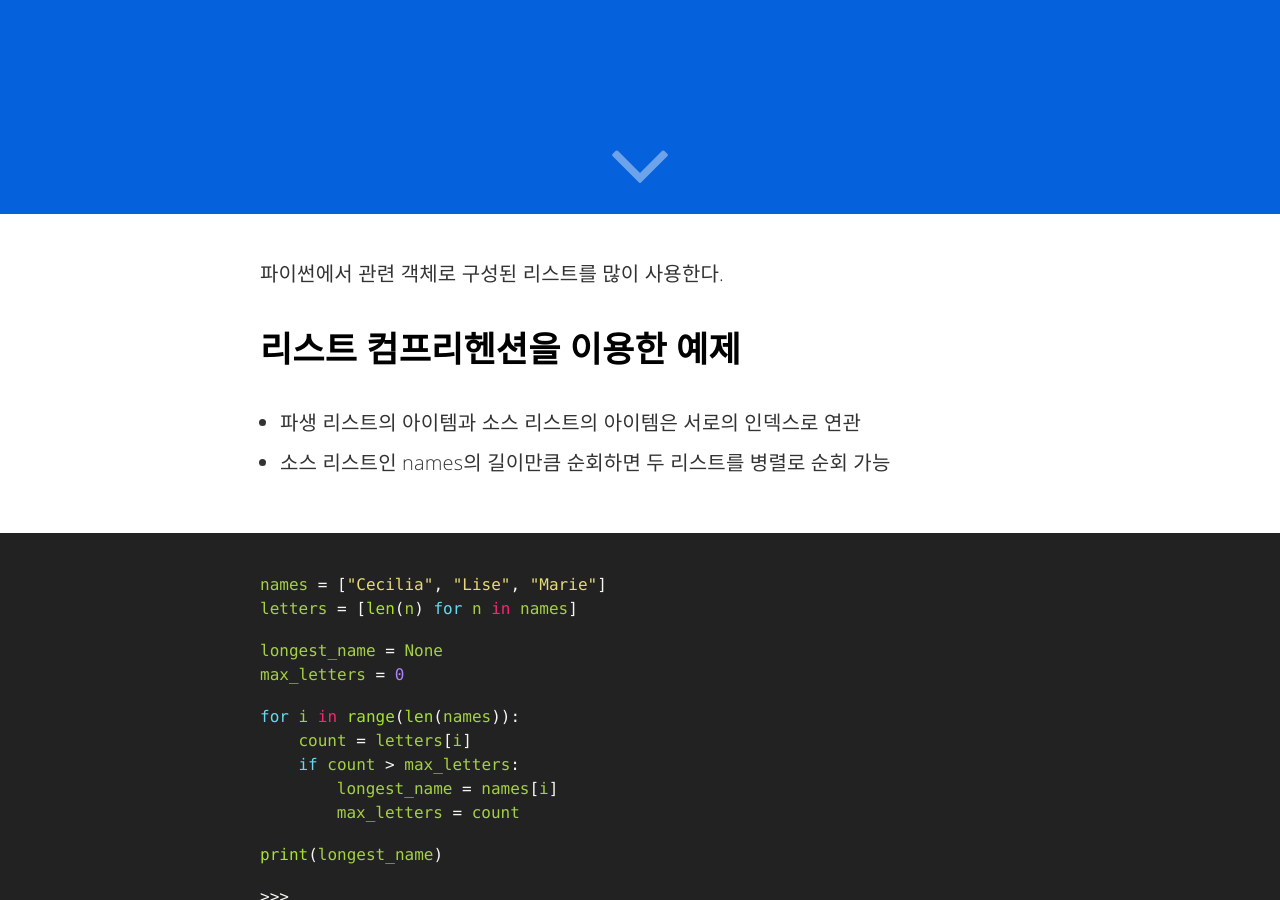
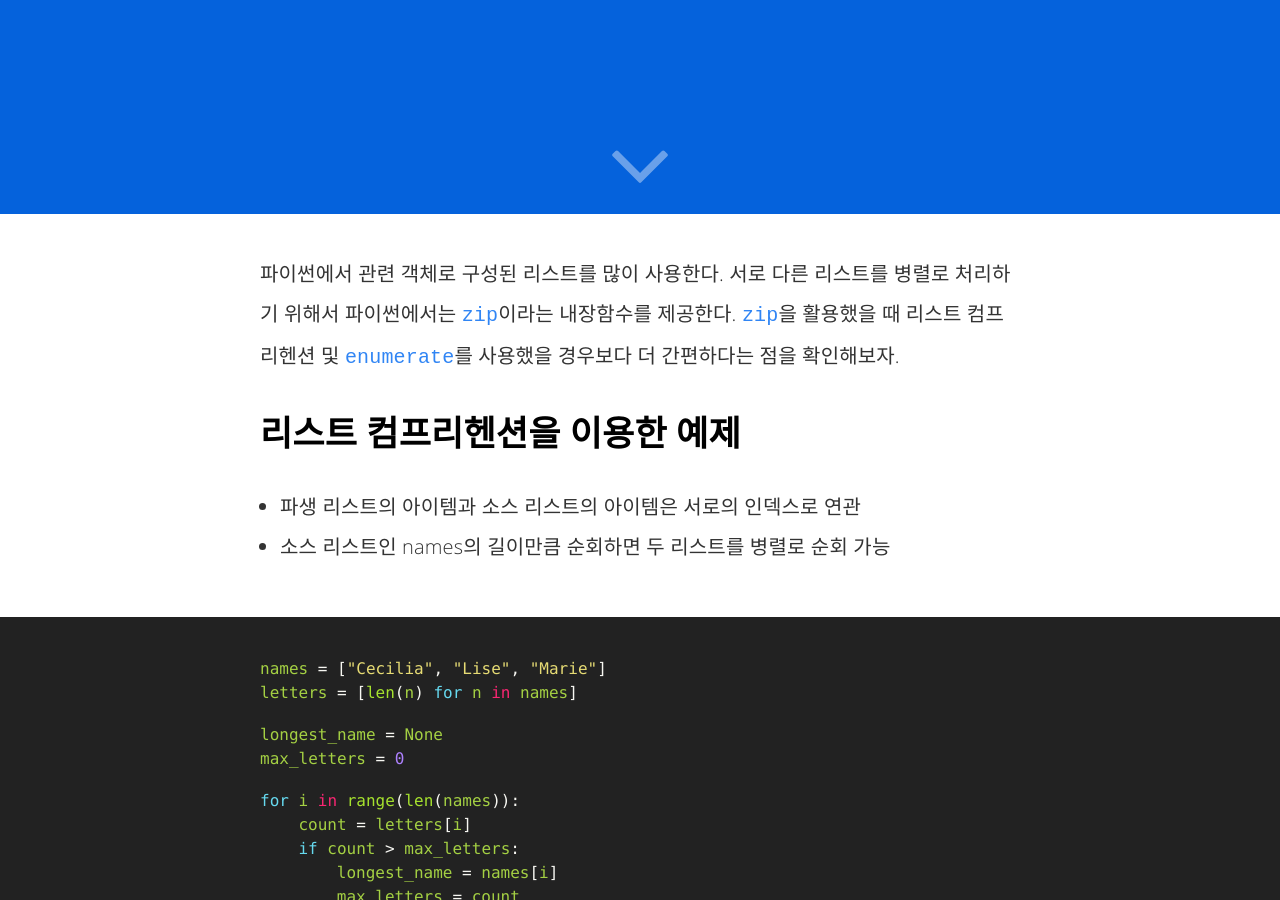
Before and after one commit to hcnoh/blog-prev, a Jekyll site: the page built from _posts/2018-09-18-effective-python-way11.md, in a window 1280 px wide and 900 px high, scrolled down 686 px. Built offline with Jekyll 4.4.1, drawn with Linux system fonts in a browser that asks for light colours; comment, search, counter and statistics services are not loaded; some of the changed text lies outside the part shown.

Commit message:
Update 2018-09-18-effective-python-way11.md

```diff
--- a/_posts/2018-09-18-effective-python-way11.md
+++ b/_posts/2018-09-18-effective-python-way11.md
@@ -11,7 +11,7 @@ categories:
 twitter_text: 'WAY 11. 이터레이터를 병렬로 처리하려면 zip을 사용하자'
 ---
 
-파이썬에서 관련 객체로 구성된 리스트를 많이 사용한다.
+파이썬에서 관련 객체로 구성된 리스트를 많이 사용한다. 서로 다른 리스트를 병렬로 처리하기 위해서 파이썬에서는 `zip`이라는 내장함수를 제공한다. `zip`을 활용했을 때 리스트 컴프리헨션 및 `enumerate`를 사용했을 경우보다 더 간편하다는 점을 확인해보자.
 
 ## 리스트 컴프리헨션을 이용한 예제
 - 파생 리스트의 아이템과 소스 리스트의 아이템은 서로의 인덱스로 연관
@@ -48,3 +48,4 @@ for i, name in enumerate(names):
 {% endhighlight %}
 
 ## zip을 이용한 예제
+- `zip`은 지연 제너레이터로 이터레이터 두 개 이상을 감싸안음
```
